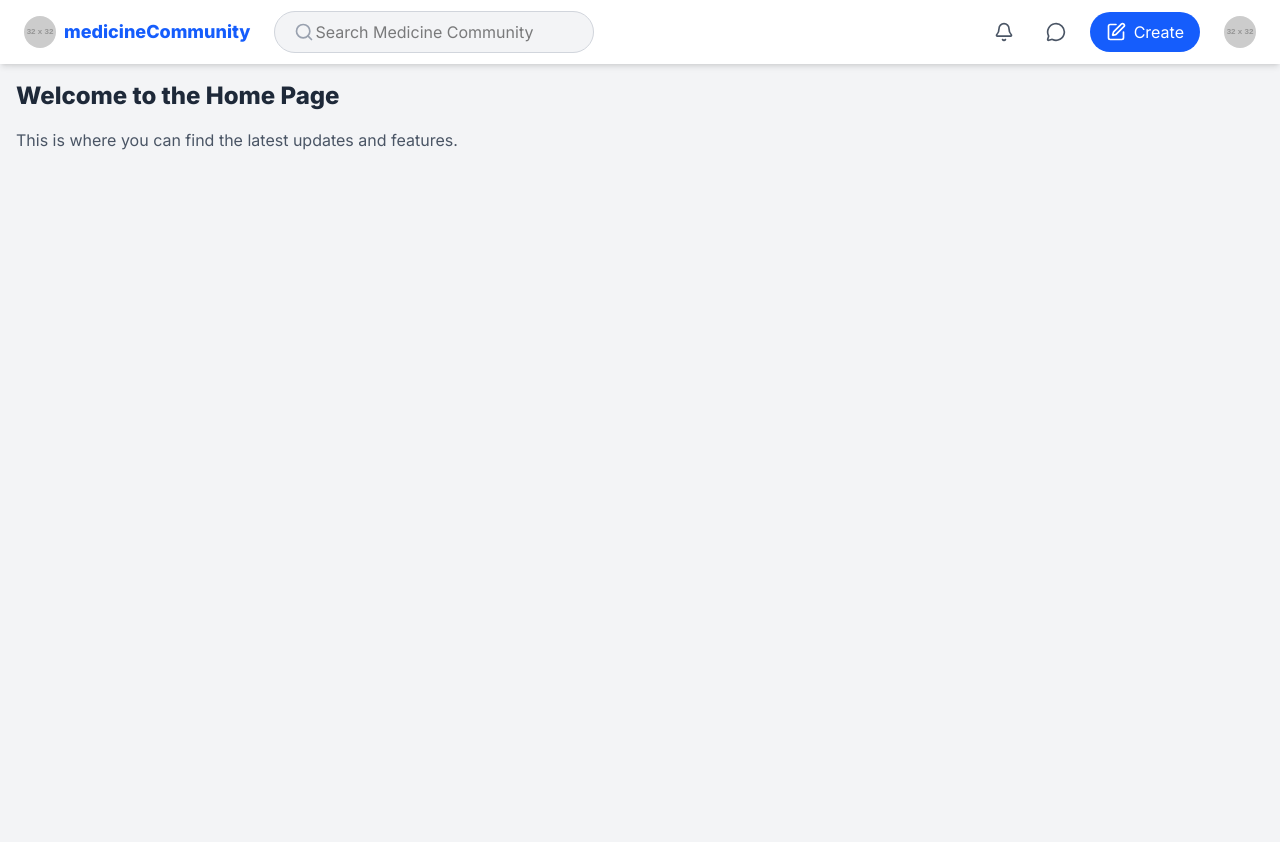
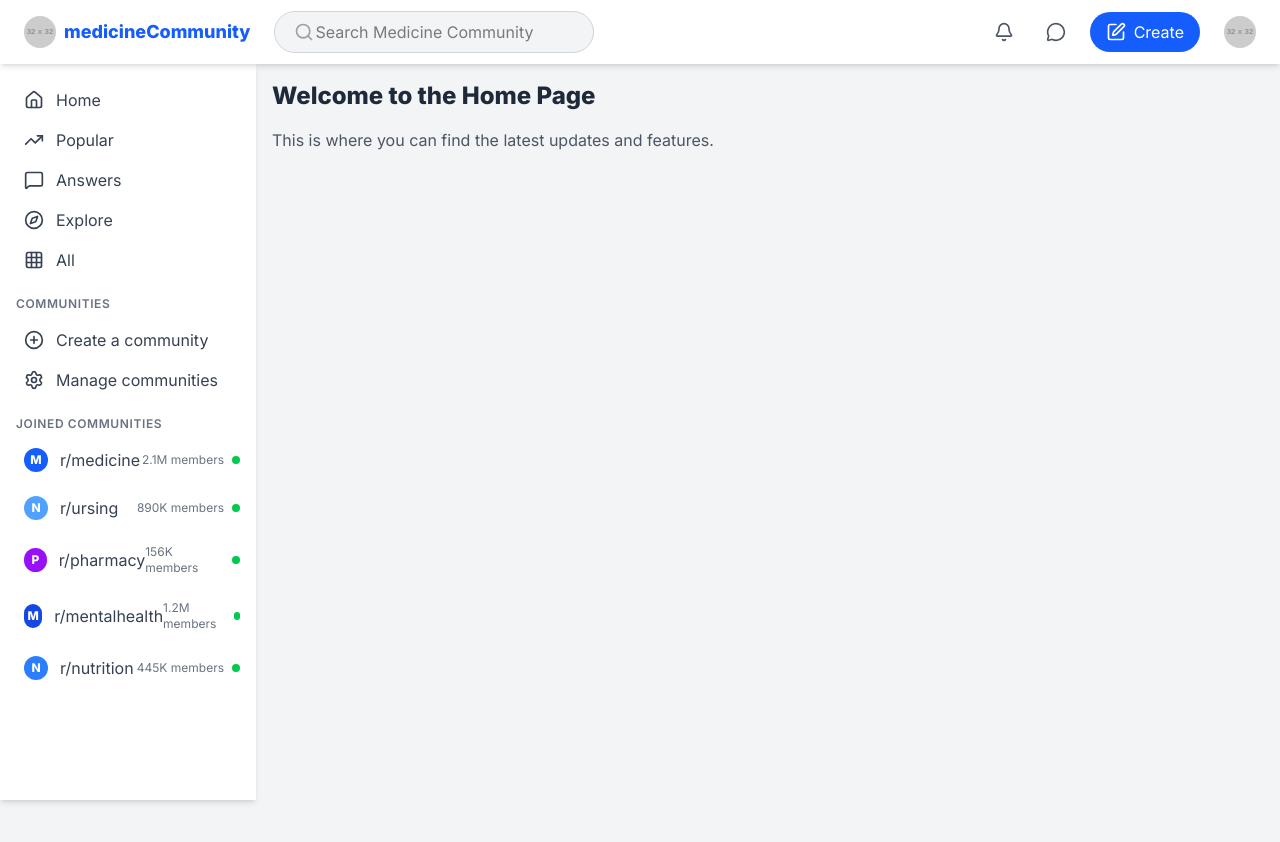
Before and after one commit to Mohammedlabbouj/medicineCommunityForntEnd, a React (Vite) app in the folder my-app/: page /home in a window 1280 px wide. Shown: the top 842 px of the page. After the commit the page ends 800 px from the top, so only its background shows below. Built offline with nearby package versions, Linux system fonts and the light colour scheme.

Commit message:
finshed sidebar with and handeled pagelayout

```diff
--- a/my-app/src/App.tsx
+++ b/my-app/src/App.tsx
@@ -1,18 +1,38 @@
 import LandingPage from "./pages/LandingPage";
 import CreateAccount from "./pages/CreateAccount";
-import { BrowserRouter, Route, Routes } from "react-router-dom";
+import PageLayout from "./components/Layout/PageLayout";
+import { BrowserRouter, Route, Routes, useLocation } from "react-router-dom";
 import Home from "./pages/Home";
+import "./App.css";
 
-import "./App.css";
+function AppContent() {
+  const location = useLocation();
+  const isPublicPage =
+    location.pathname === "/" || location.pathname === "/createAcount";
+
+  const renderWithLayout = (Component: React.ComponentType) => {
+    return isPublicPage ? (
+      <Component />
+    ) : (
+      <PageLayout>
+        <Component />
+      </PageLayout>
+    );
+  };
+
+  return (
+    <Routes>
+      <Route path="/" element={<LandingPage />} />
+      <Route path="/createAcount" element={<CreateAccount />} />
+      <Route path="/home" element={renderWithLayout(Home)} />
+    </Routes>
+  );
+}
 
 function App() {
   return (
     <BrowserRouter>
-      <Routes>
-        <Route path="/" element={<LandingPage />} />
-        <Route path="/createAcount" element={<CreateAccount />} />
-        <Route path="/home" element={<Home />} />
-      </Routes>
+      <AppContent />
     </BrowserRouter>
   );
 }
--- /dev/null
+++ b/my-app/src/components/Layout/PageLayout.tsx
@@ -0,0 +1,15 @@
+import type { PageLayoutProps } from "../../types/pageLayouttype";
+import NaveBar from "../NaveBar";
+import SideBar from "../SideBar";
+
+export default function PageLayout({ children }: PageLayoutProps) {
+  return (
+    <div className="min-h-screen bg-gray-100">
+      <NaveBar />
+      <SideBar />
+      <div className="md:ml-64 pt-16">
+        <main className="p-4">{children}</main>
+      </div>
+    </div>
+  );
+}
--- a/my-app/src/components/NaveBar.tsx
+++ b/my-app/src/components/NaveBar.tsx
@@ -15,7 +15,7 @@ export default function NaveBar() {
             alt="Logo"
             className="mr-2 rounded-full"
           />
-          <span className="hidden sm:block">medicineCommunity</span>
+          <span className="hidden sm:block">medicineCommunity </span>
         </a>
 
         <div className="relative w-48 sm:w-64 md:w-80">
--- /dev/null
+++ b/my-app/src/components/SideBar.tsx
@@ -0,0 +1,164 @@
+import { useState, useEffect } from "react";
+import {
+  Home,
+  TrendingUp,
+  MessageSquare,
+  Compass,
+  Grid,
+  PlusCircle,
+  Settings,
+} from "lucide-react";
+import { Link } from "react-router-dom";
+import { Menu } from "lucide-react"; // Import the Menu icon from lucide-react
+export default function SideBar() {
+  const [isSidebarOpen, setIsSidebarOpen] = useState(false);
+  const [isMobile, setIsMobile] = useState(window.innerWidth < 768);
+
+  useEffect(() => {
+    const handleResize = () => {
+      const isNowMobile = window.innerWidth < 768;
+      setIsMobile(isNowMobile);
+      if (!isNowMobile) {
+        setIsSidebarOpen(false);
+      }
+    };
+
+    window.addEventListener("resize", handleResize);
+    return () => window.removeEventListener("resize", handleResize);
+  }, []);
+
+  const toggleSidebar = () => {
+    setIsSidebarOpen(!isSidebarOpen);
+  };
+
+  return (
+    <>
+      <aside
+        className={`
+        bg-white shadow-md p-4
+        overflow-y-scroll pr-2
+
+        ${
+          isMobile
+            ? `fixed top-16 bottom-0 w-64 z-50 transition-transform duration-300 ease-in-out
+             ${isSidebarOpen ? "translate-x-0" : "-translate-x-full"}`
+            : "w-64 fixed top-16 bottom-0 hidden md:block"
+        }
+      `}
+      >
+        <nav className="space-y-4">
+          <div>
+            {[
+              { name: "Home", icon: Home },
+              { name: "Popular", icon: TrendingUp },
+              { name: "Answers", icon: MessageSquare },
+              { name: "Explore", icon: Compass },
+              { name: "All", icon: Grid },
+            ].map(({ name, icon: Icon }, key) => (
+              <Link
+                key={key}
+                to={`/${name.toLowerCase()}`}
+                className="flex items-center p-2 rounded-md text-gray-700 hover:bg-blue-50 hover:text-blue-600"
+              >
+                <Icon className="w-5 h-5 mr-3" />
+                {name}
+              </Link>
+            ))}
+          </div>
+
+          <div>
+            <h3 className="text-xs font-semibold text-gray-500 uppercase tracking-wider mb-2">
+              Communities
+            </h3>
+
+            {[
+              { name: "Create a community", icon: PlusCircle },
+              { name: "Manage communities", icon: Settings },
+            ].map(({ name, icon: Icon }, key) => (
+              <Link
+                key={key}
+                to={`/${name.toLowerCase().replace(/ /g, "")}`}
+                className="flex items-center p-2 rounded-md text-gray-700 hover:bg-blue-50 hover:text-blue-600"
+              >
+                <Icon className="w-5 h-5 mr-3" />
+                {name}
+              </Link>
+            ))}
+
+            <h4 className="text-xs font-semibold text-gray-500 uppercase tracking-wider mt-4 mb-2">
+              Joined Communities
+            </h4>
+            <ul className="space-y-2">
+              <li className="flex items-center p-2 rounded-md text-gray-700 hover:bg-blue-50 hover:text-blue-600">
+                <span className="bg-blue-600 text-white rounded-full w-6 h-6 flex items-center justify-center text-xs font-bold mr-3">
+                  M
+                </span>
+                r/medicine
+                <span className="ml-auto text-gray-500 text-xs">
+                  2.1M members
+                </span>
+                <span className="ml-2 w-2 h-2 bg-green-500 rounded-full"></span>
+              </li>
+              <li className="flex items-center p-2 rounded-md text-gray-700 hover:bg-blue-50 hover:text-blue-600">
+                <span className="bg-blue-400 text-white rounded-full w-6 h-6 flex items-center justify-center text-xs font-bold mr-3">
+                  N
+                </span>
+                r/ursing
+                <span className="ml-auto text-gray-500 text-xs">
+                  890K members
+                </span>
+                <span className="ml-2 w-2 h-2 bg-green-500 rounded-full"></span>
+              </li>
+              <li className="flex items-center p-2 rounded-md text-gray-700 hover:bg-blue-50 hover:text-blue-600">
+                <span className="bg-purple-600 text-white rounded-full w-6 h-6 flex items-center justify-center text-xs font-bold mr-3">
+                  P
+                </span>
+                r/pharmacy
+                <span className="ml-auto text-gray-500 text-xs">
+                  156K members
+                </span>
+                <span className="ml-2 w-2 h-2 bg-green-500 rounded-full"></span>
+              </li>
+              <li className="flex items-center p-2 rounded-md text-gray-700 hover:bg-blue-50 hover:text-blue-600">
+                <span className="bg-blue-700 text-white rounded-full w-6 h-6 flex items-center justify-center text-xs font-bold mr-3">
+                  M
+                </span>
+                r/mentalhealth
+                <span className="ml-auto text-gray-500 text-xs">
+                  1.2M members
+                </span>
+                <span className="ml-2 w-2 h-2 bg-green-500 rounded-full"></span>
+              </li>
+              <li className="flex items-center p-2 rounded-md text-gray-700 hover:bg-blue-50 hover:text-blue-600">
+                <span className="bg-blue-500 text-white rounded-full w-6 h-6 flex items-center justify-center text-xs font-bold mr-3">
+                  N
+                </span>
+                r/nutrition
+                <span className="ml-auto text-gray-500 text-xs">
+                  445K members
+                </span>
+                <span className="ml-2 w-2 h-2 bg-green-500 rounded-full"></span>
+              </li>
+            </ul>
+          </div>
+        </nav>
+      </aside>
+
+      {/* Overlay */}
+      {isSidebarOpen && (
+        <div
+          className="fixed inset-0  z-40 md:hidden"
+          onClick={() => setIsSidebarOpen(false)}
+        />
+      )}
+
+      {/* Mobile Toggle Button */}
+      <button
+        className="fixed top-20 left-4 z-50 p-2 bg-white rounded-full shadow md:hidden"
+        onClick={toggleSidebar}
+      >
+        <Menu className="w-6 h-6 text-gray-700" />
+      </button>
+    </>
+  );
+}
--- a/my-app/src/pages/Home.tsx
+++ b/my-app/src/pages/Home.tsx
@@ -1,12 +1,6 @@
-import React from "react";
-import NaveBar from "../components/NaveBar";
-
 export default function Home() {
-
   return (
-    <div className="bg-gray-100 min-h-screen">
-      <NaveBar />
-      <div className="container mx-auto mt-16 p-4">
+    <div className="container mx-auto">
       <h1 className="text-2xl font-bold text-gray-800 mb-4">
         Welcome to the Home Page
       </h1>
@@ -14,7 +8,5 @@ export default function Home() {
         This is where you can find the latest updates and features.
       </p>
     </div>
-
-    </div>
   );
 }
--- a/my-app/src/scripts/sript.ts
+++ /dev/null
@@ -1,45 +0,0 @@
-// Initialize Lucide icons
-lucide.createIcons();
-
-// Handle mobile sidebar toggle
-const mobileSidebarToggle = document.getElementById("mobile-sidebar-toggle");
-const sidebar = document.querySelector("aside");
-const sidebarOverlay = document.getElementById("sidebar-overlay");
-
-mobileSidebarToggle.addEventListener("click", () => {
-  sidebar.classList.toggle("hidden");
-  sidebar.classList.toggle("fixed"); // Ensure it's fixed when shown
-  sidebar.classList.toggle("w-full"); // Make it full width on mobile
-  sidebar.classList.toggle("left-0");
-  sidebar.classList.toggle("bottom-0");
-  sidebar.classList.toggle("z-50"); // Bring to front
-  sidebarOverlay.classList.toggle("hidden");
-});
-
-sidebarOverlay.addEventListener("click", () => {
-  sidebar.classList.add("hidden");
-  sidebar.classList.remove("fixed", "w-full", "left-0", "bottom-0", "z-50");
-  sidebarOverlay.classList.add("hidden");
-});
-
-// Add responsiveness for sidebar on window resize
-window.addEventListener("resize", () => {
-  if (window.innerWidth >= 768) {
-    // md breakpoint in Tailwind is 768px
-    sidebar.classList.remove(
-      "hidden",
-      "fixed",
-      "w-full",
-      "left-0",
-      "bottom-0",
-      "z-50"
-    );
-    sidebarOverlay.classList.add("hidden");
-  } else {
-    // Ensure it's hidden if resized to small, but only if not explicitly opened
-    if (!sidebar.classList.contains("flex")) {
-      // Check if it's not opened as a flex item
-      sidebar.classList.add("hidden");
-    }
-  }
-});
--- /dev/null
+++ b/my-app/src/types/pageLayouttype.ts
@@ -0,0 +1,5 @@
+import type { ReactNode } from "react";
+
+export interface PageLayoutProps {
+  children: ReactNode;
+}
```
Lines whose indentation alone changed are shown as unchanged.
